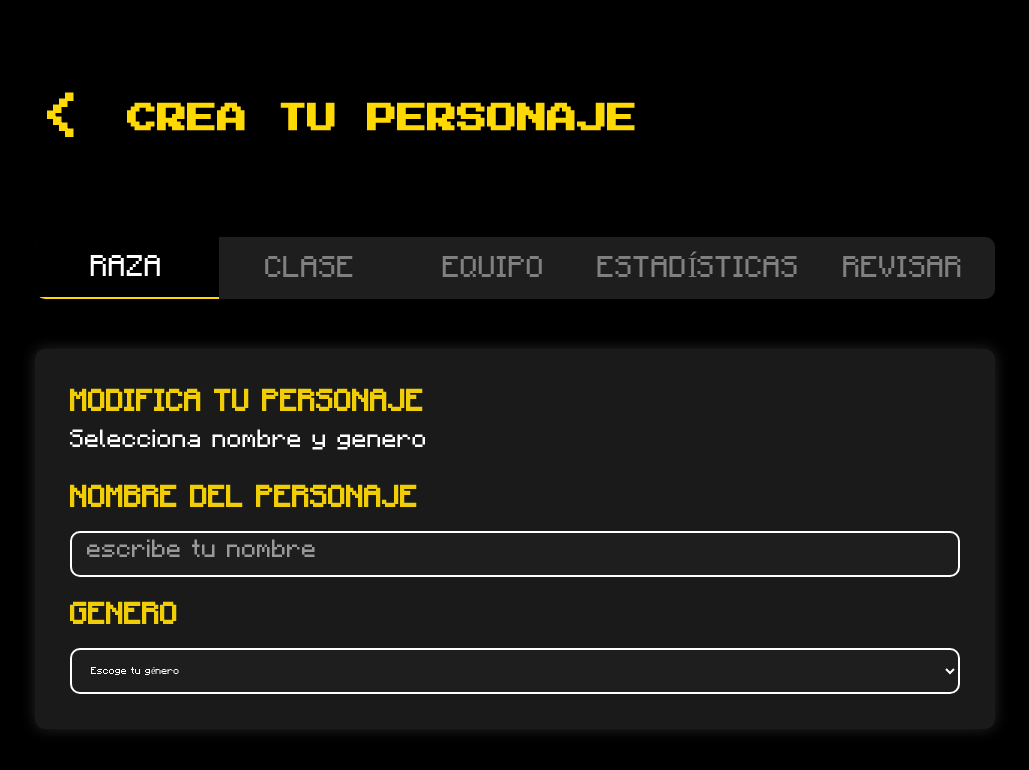
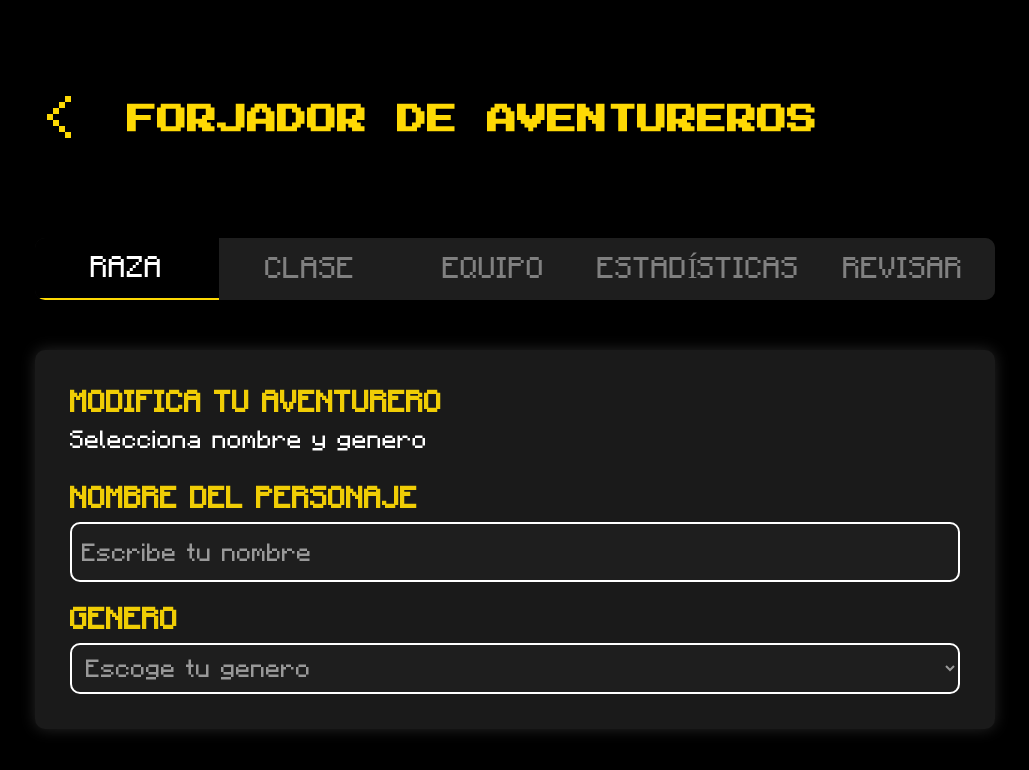
Before and after one commit to SantiagoPedrazaSierra/JuegoCampus, a plain HTML site: page index2.html in a window 1280 px wide. Shown: the whole page, without its empty margins (125-1154 px from the left). Drawn offline with Linux system fonts and the light colour scheme.

Commit message:
feat: :art: Finish style

```diff
--- a/css/page2.css
+++ b/css/page2.css
@@ -39,11 +39,12 @@ body {
   button {
     font-family: "1_Minecraft-Regular";
     background: black;
-    color: #FED904;
     border: none;
 
-    h1 {
+    a {
       font-size: 60px;
+      text-decoration: none;
+      color: #FED904;
     }
   }
 }
@@ -120,34 +121,51 @@ body {
 
 input{
   width: 100%;
-  padding: 15px;
-  margin-top: 15px;
+  padding: 10px;
+  margin-top: 5px;
   border: 2px solid white;
   border-radius: 10px;
   background-color: #1e1e1e;
   color: white;
-  font-family: 'Press Start 2P', monospace;
-  font-size: 10px;
+  font-family: "1_Minecraft-Regular";
+  font-size: 30px; /* Tamaño para el texto seleccionado */
   cursor: pointer;
-  font-family: "1_Minecraft-Regular";
 }
 
-select{
-  width: 100%;
-  padding: 15px;
-  margin-top: 15px;
-  border: 2px solid white;
-  border-radius: 10px;
-  background-color: #1e1e1e;
-  color: white;
-  font-family: 'Press Start 2P', monospace;
-  font-size: 10px;
-  cursor: pointer;
-  font-family: "1_Minecraft-Regular";
-}
 
 input::placeholder {
   font-size: 25px;
   color: #999;
   font-family: "1_Minecraft-Regular";
 }
+
+.option{
+  font-size: 25px;
+  color: #999;
+  font-family: "1_Minecraft-Regular";
+}
+select {
+  width: 100%;
+  padding: 10px;
+  margin-top: 5px;
+  border: 2px solid white;
+  border-radius: 10px;
+  background-color: #1e1e1e;
+  color: #999;
+  font-family: "1_Minecraft-Regular";
+  font-size: 25px;
+  cursor: pointer;
+}
+
+
+select option[disabled] {
+  color: #999;
+  font-size: 25px !important;
+}
+
+
+select option {
+  color: white;
+  background-color: #1e1e1e;
+  font-size:30px;
+}
--- a/index2.html
+++ b/index2.html
@@ -13,11 +13,11 @@
     <section class="section_header">
       <section class="section-one">
         <button>
-          <h1><</h1>
+          <a href="#"><</a>
         </button>
       </section>
       <article class="header">
-        <h1>CREA TU PERSONAJE</h1>
+        <h1>FORJADOR DE AVENTUREROS</h1>
       </article>
     </section>
 
@@ -30,15 +30,15 @@
     </article>
 
     <section class="card">
-      <h2>MODIFICA TU PERSONAJE</h2>
+      <h2>MODIFICA TU AVENTURERO</h2>
       <p>Selecciona nombre y genero</p>
 
       <h3>NOMBRE DEL PERSONAJE</h3>
-      <input type="text" placeholder="escribe tu nombre">
+      <input type="text" placeholder="Escribe tu nombre">
 
       <h3>GENERO</h3>
       <select>
-        <option selected disabled>Escoge tu género</option>
+        <option selected disabled>Escoge tu genero</option>
         <option>Masculino</option>
         <option>Femenino</option>
         <option>Otro</option>
```
